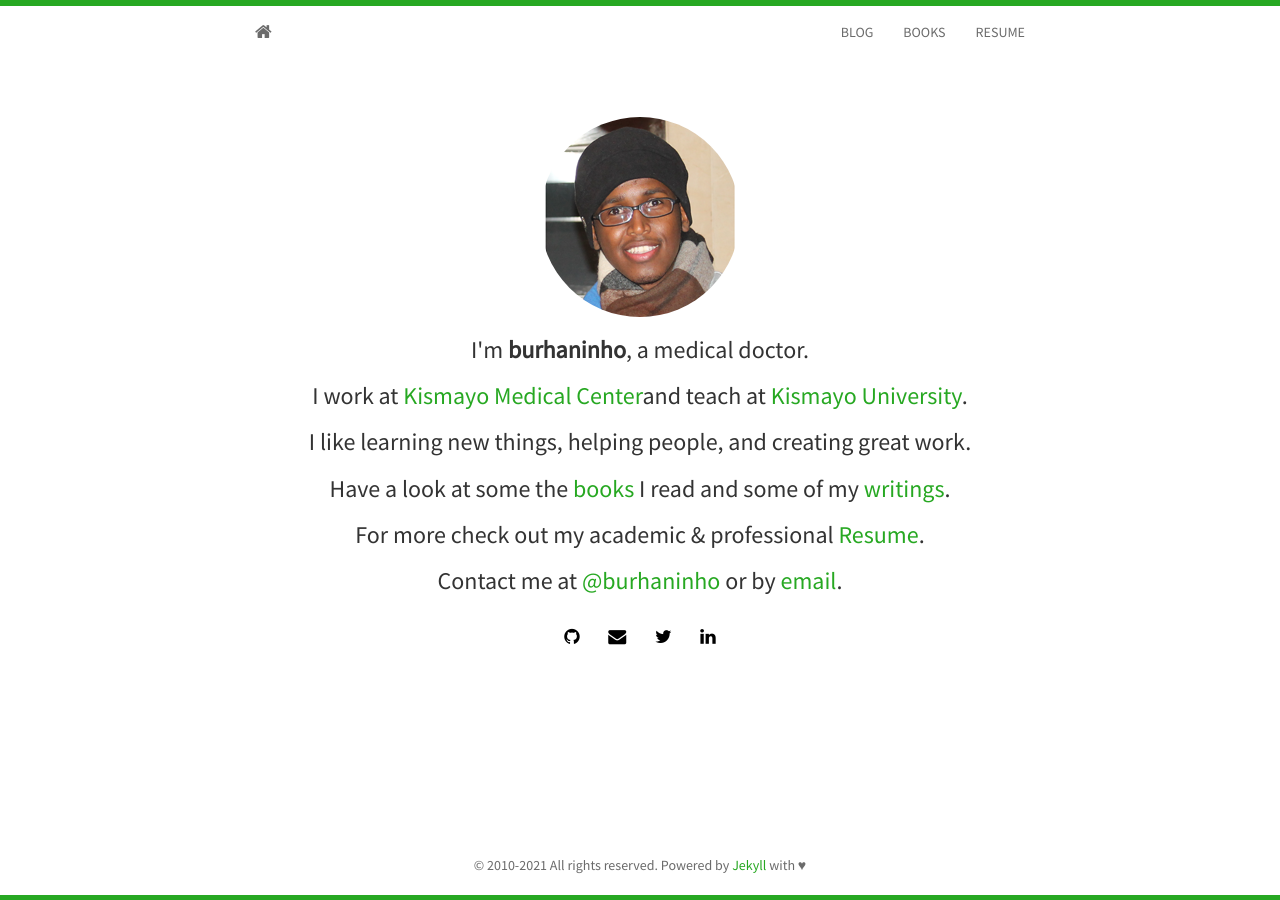
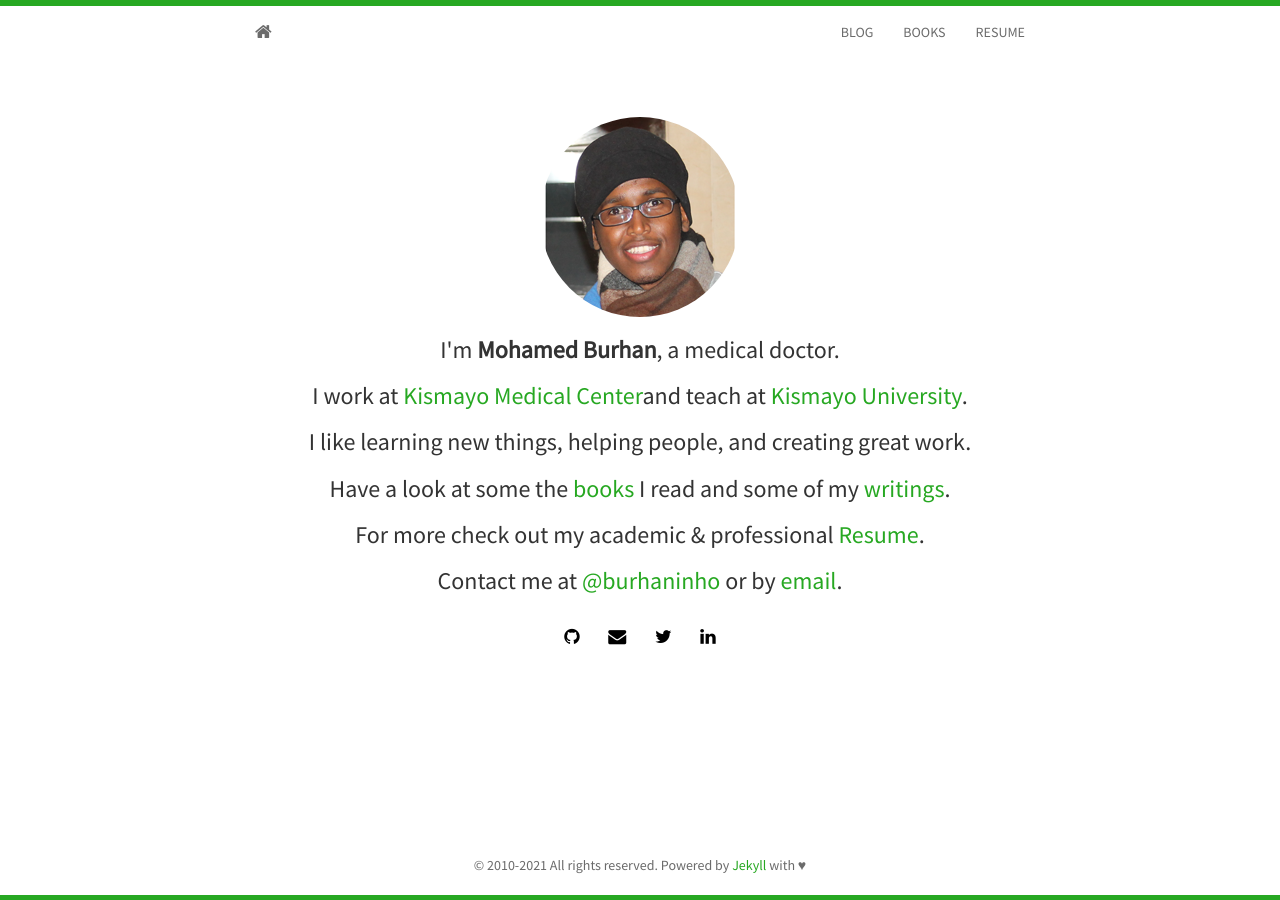
Before and after one commit to burhaninho/burhaninho.github.io, a Jekyll site: the page built from index.html, in a window 1280 px wide. Built offline with Jekyll 4.4.1, drawn with Linux system fonts in a browser that asks for light colours; nearby versions of some CDN libraries; the list of posts is cut into pages by our own code.

Commit message:
Update _config.yml

```diff
--- a/_config.yml
+++ b/_config.yml
@@ -22,7 +22,7 @@ port: 3000
 safe: true
 url: http://burhaninho.com
 baseurl: http://burhaninho.com/
-author: burhaninho
+author: Mohamed Burhan
 description: Mohamed Burhan - A Father, Doctor, Lecturer and Entrepreneur based in Kismayo, Jubbaland, Somalia.
 avatar: bio.png
 twitter:
```
